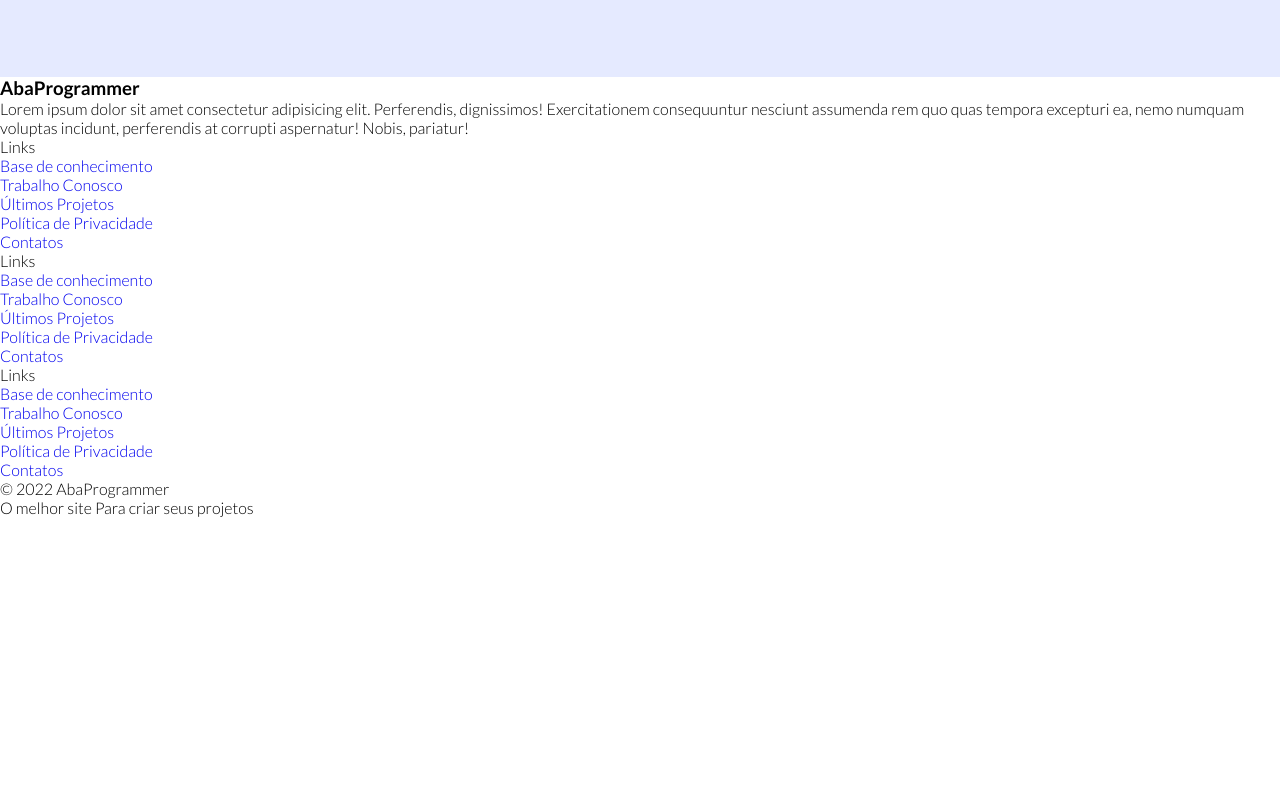
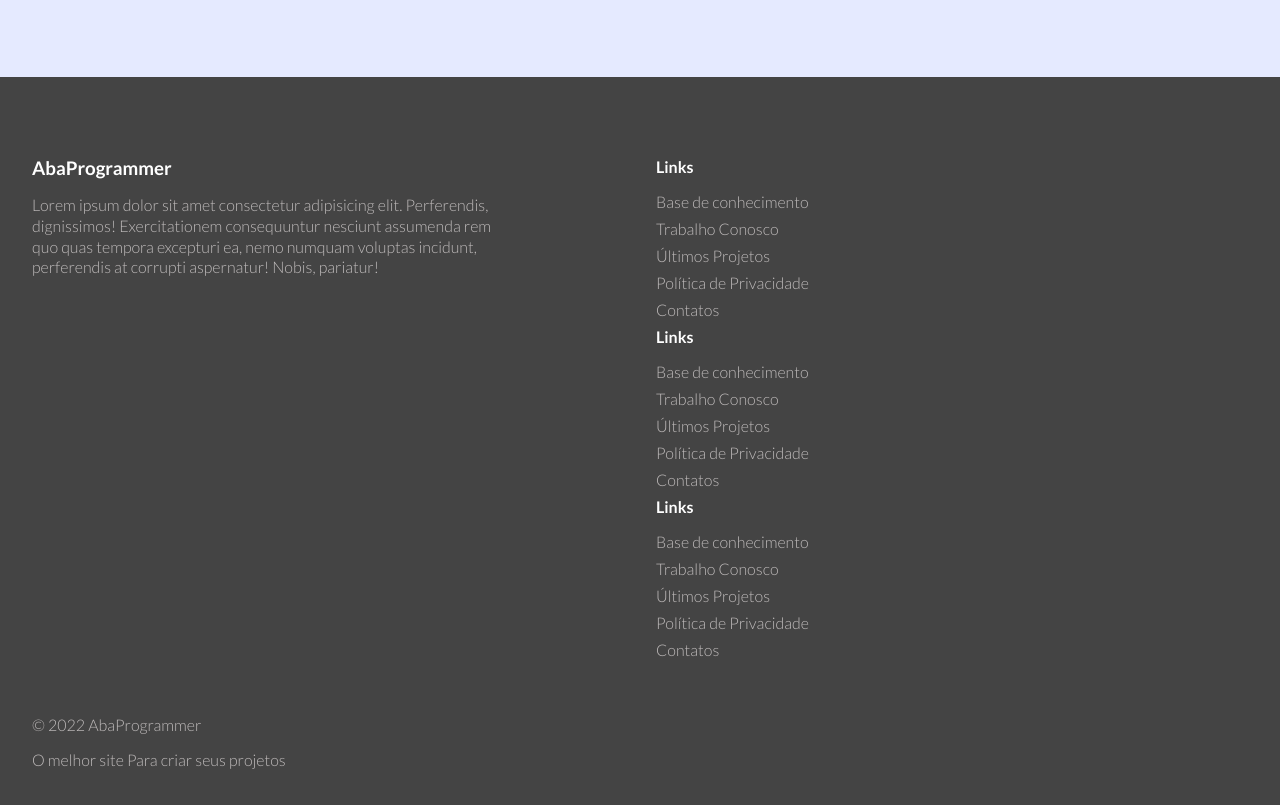
Before and after one commit to aba665/Project_Agency, a plain HTML site: page index.html in a window 1280 px wide. Shown: the part 2246-3051 px from the top of the page. Before the commit the page ends 2763 px from the top, so only its background shows below. Drawn offline with Linux system fonts and the light colour scheme.

Commit message:
Estilização do rodapé

```diff
--- a/sass/_variables.sass
+++ b/sass/_variables.sass
@@ -6,4 +6,4 @@ $text_color: #312e2e
 $light-blue: #5a94c0
 $black: #000
 $secondary-bg: #e5eaff
-$footer-bg: #1d1d1d
+$footer-bg: #556f84
--- a/sass/styles.sass
+++ b/sass/styles.sass
@@ -163,3 +163,49 @@
             color: $light-color
             padding: 1rem
             font-size: 1.3rem
+
+footer
+    background-color: #000000bb
+    color: $primary-color
+    padding: 5rem 2rem
+
+    .footer-container
+        max-width: 12000px
+        margin: 0 auto
+        display: flex
+        flex-wrap: wrap
+
+        .footer-title
+            color: $light-color
+            font-weight: bold
+            margin-bottom: 1rem
+
+    .footer-desc-container, .footer-links-container
+        width: 50%
+
+    .footer-desc-container
+        p
+            width: 80%
+            line-height: 1.3
+
+    .footer-links-container
+        display: flex
+
+        &-list
+            padding: 0 1rem
+
+            li
+                margin-bottom: .5rem
+
+                a
+                    color: $primary-color
+                    transition: .5s
+
+                    &:hover
+                        color: $light-color
+    .footer-copy-right-container
+        width: 100%
+        margin-top: 3rem
+
+        p
+            margin-bottom: 1rem
```
Also changed, not shown: css/styles.css, 1 other file.
